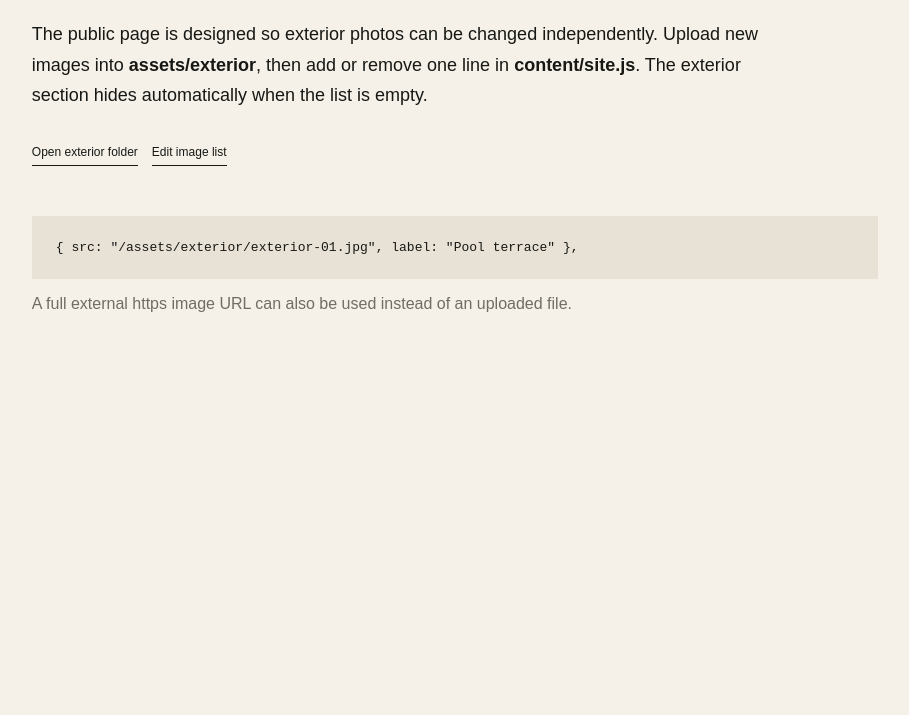
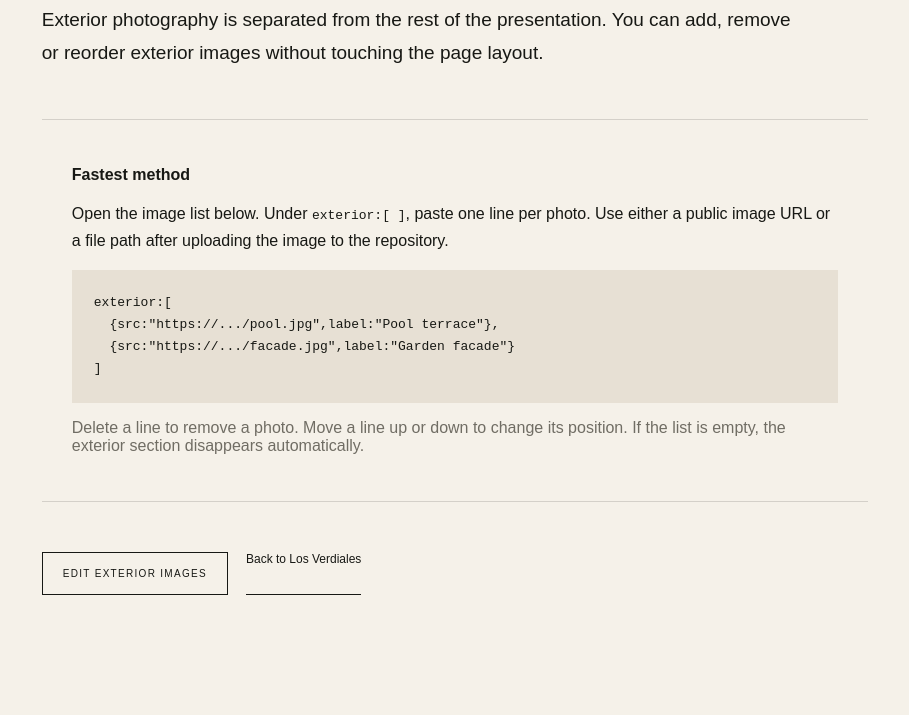
Before and after one commit to martinbrusletto-jpg/losverdianes, a website: page manage-images.html in a window 1280 px wide. Shown: the part 369-1084 px from the top of the page, without its empty margins (185-1094 px from the left). Before the commit the page ends 818 px from the top, so only its background shows below. Drawn offline with Linux system fonts and the light colour scheme.

Commit message:
Simplify exterior image management

```diff
--- a/manage-images.html
+++ b/manage-images.html
@@ -1 +1,4 @@
-<!doctype html><html><head><meta charset="utf-8"><meta name="viewport" content="width=device-width,initial-scale=1"><link rel="stylesheet" href="/styles.css"><title>Image manager — Los Verdiales</title></head><body><main class="section" style="max-width:1000px;margin:auto"><p class="section-kicker">Owner tools</p><h1 style="font-family:'Libre Caslon Display',serif;font-size:clamp(50px,7vw,90px);font-weight:400;line-height:1;margin:0 0 40px">Exterior image manager</h1><p style="font-size:18px;line-height:1.7;max-width:760px">The public page is designed so exterior photos can be changed independently. Upload new images into <strong>assets/exterior</strong>, then add or remove one line in <strong>content/site.js</strong>. The exterior section hides automatically when the list is empty.</p><div style="display:flex;gap:14px;flex-wrap:wrap;margin-top:34px"><a class="text-link" href="https://github.com/martinbrusletto-jpg/losverdianes/tree/main/assets/exterior">Open exterior folder</a><a class="text-link" href="https://github.com/martinbrusletto-jpg/losverdianes/edit/main/content/site.js">Edit image list</a></div><pre style="margin-top:50px;padding:24px;background:#e8e1d5;overflow:auto">{ src: "/assets/exterior/exterior-01.jpg", label: "Pool terrace" },</pre><p style="color:#706d64">A full external https image URL can also be used instead of an uploaded file.</p></main></body></html>
+<!doctype html><html lang="en"><head><meta charset="utf-8"><meta name="viewport" content="width=device-width,initial-scale=1"><link rel="stylesheet" href="/styles.css"><title>Exterior images — Los Verdiales</title></head><body><main class="section" style="max-width:980px;margin:auto;min-height:100vh"><p class="section-kicker">Los Verdiales · owner tools</p><h1 style="font-family:'Libre Caslon Display',serif;font-size:clamp(54px,7vw,96px);font-weight:400;line-height:.95;margin:0 0 34px">Exterior image manager</h1><p style="font-size:19px;line-height:1.7;max-width:760px">Exterior photography is separated from the rest of the presentation. You can add, remove or reorder exterior images without touching the page layout.</p><div style="margin:50px 0;padding:30px;border-top:1px solid rgba(23,24,20,.15);border-bottom:1px solid rgba(23,24,20,.15)"><p><strong>Fastest method</strong></p><p style="line-height:1.7">Open the image list below. Under <code>exterior:[ ]</code>, paste one line per photo. Use either a public image URL or a file path after uploading the image to the repository.</p><pre style="padding:22px;background:#e7e0d4;overflow:auto;line-height:1.7">exterior:[
+  {src:"https://.../pool.jpg",label:"Pool terrace"},
+  {src:"https://.../facade.jpg",label:"Garden facade"}
+]</pre><p style="color:#706d64">Delete a line to remove a photo. Move a line up or down to change its position. If the list is empty, the exterior section disappears automatically.</p></div><div style="display:flex;gap:18px;flex-wrap:wrap"><a class="button" href="https://github.com/martinbrusletto-jpg/losverdianes/edit/main/content/site.js">Edit exterior images</a><a class="text-link" href="/">Back to Los Verdiales</a></div></main></body></html>
```
